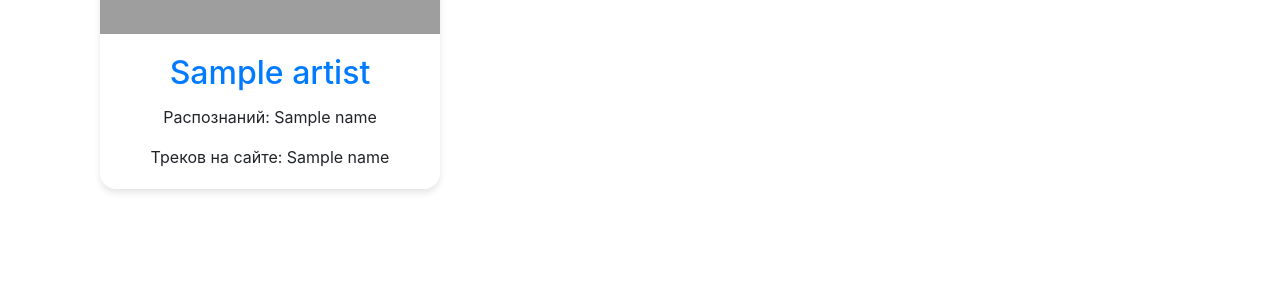
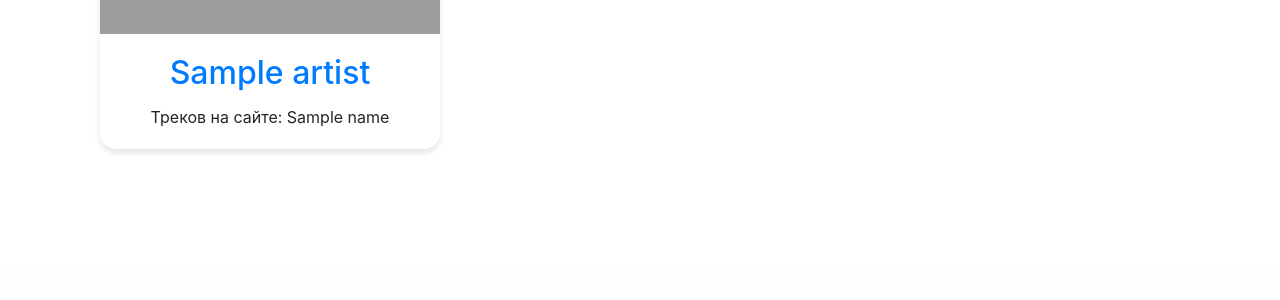
Before and after one commit to iWanderling/PyJam-WEB, a Flask app: template templates/nav_pages/main.html in a window 1280 px wide. Shown: the part 2098-2398 px from the top of the page. After the commit the page ends 2251 px from the top, so only its background shows below. Run offline with Flask 3, Linux system fonts and the light colour scheme; the template is opened without the code that fills it: most values are stand-ins (such as "Sample title", 1, 10 or a date in 2020); parts of the project's set-up code (start-up, migrations or seed data) failed here and were passed over; grey boxes are pictures that could not be loaded.

Commit message:
Исправление ошибок | Ошибка с выводом некорректной информации на главной странице исправлена

```diff
--- a/templates/nav_pages/main.html
+++ b/templates/nav_pages/main.html
@@ -216,7 +216,6 @@
                             <div class="card-body">
                                 <h5 class="card-title"><a href="/artist/shazam_id/{{ artist_data[0].shazam_id }}">{{
                                     artist_data[0].artist }}</a></h5>
-                                <p class="card-text">Распознаний: {{ artist_data[1][1] }}</p>
                                 <p class="card-text">Треков на сайте: {{ artist_data[1][0] }}</p>
                             </div>
                         </div>
--- a/templates/nav_pages/main_dark.html
+++ b/templates/nav_pages/main_dark.html
@@ -223,7 +223,6 @@
                             <div class="card-body">
                                 <h5 class="card-title"><a href="/artist/shazam_id/{{ artist_data[0].shazam_id }}">{{
                                     artist_data[0].artist }}</a></h5>
-                                <p class="card-text" style="color: #ddd;">Распознаний: {{ artist_data[1][1] }}</p>
                                 <p class="card-text" style="color: #ddd;">Треков на сайте: {{ artist_data[1][0] }}</p>
                             </div>
                         </div>
```
